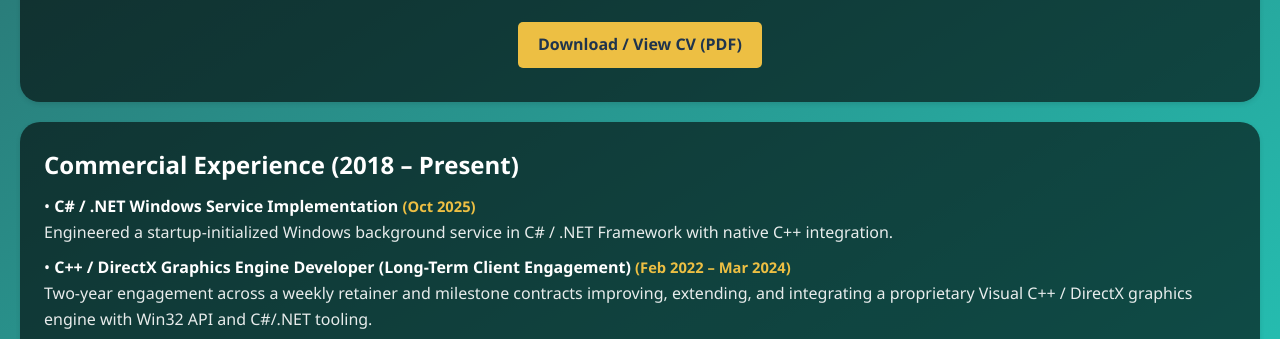
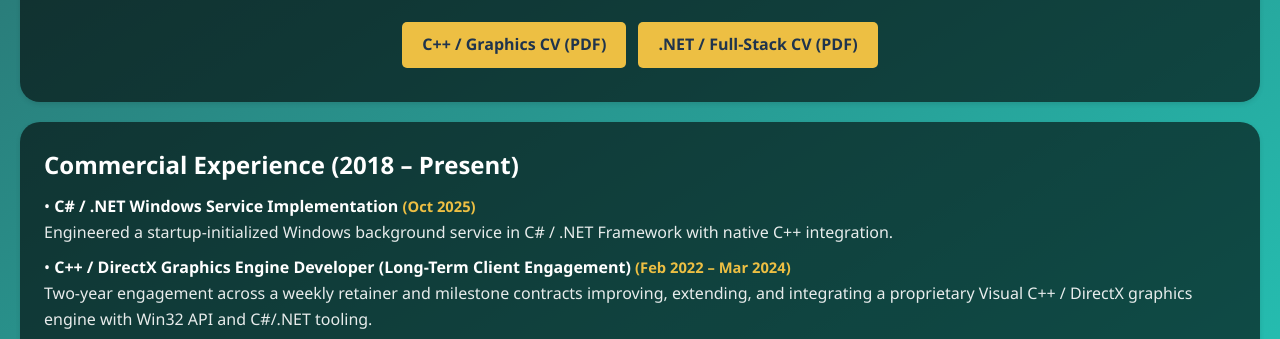
Before and after one commit to mconicx/mconicx.github.io, a plain HTML site: page index.html in a window 1280 px wide. Shown: the part 441-780 px from the top of the page. Drawn offline with Linux system fonts and the light colour scheme.

Commit message:
Update CV links and styling in index.html

```diff
--- a/index.html
+++ b/index.html
@@ -290,9 +290,10 @@
                         onerror="this.style.display='none'"
                     />
                 </div>
-                <div class="cv-cta">
-                    <a class="btn" href="Marko_Conic_CV.pdf" target="_blank" rel="noopener noreferrer">Download / View CV (PDF)</a>
-                </div>
+            <div class="cv-cta" style="display: flex; flex-wrap: wrap; justify-content: center; gap: 12px;">
+                <a class="btn" href="Marko_Conic_CPP_CV.pdf" target="_blank" rel="noopener noreferrer">C++ / Graphics CV (PDF)</a>
+                <a class="btn" href="Marko_Conic_DotNet_CV.pdf" target="_blank" rel="noopener noreferrer">.NET / Full-Stack CV (PDF)</a>
+            </div>
             </div>
 
             <div class="panel">
```
